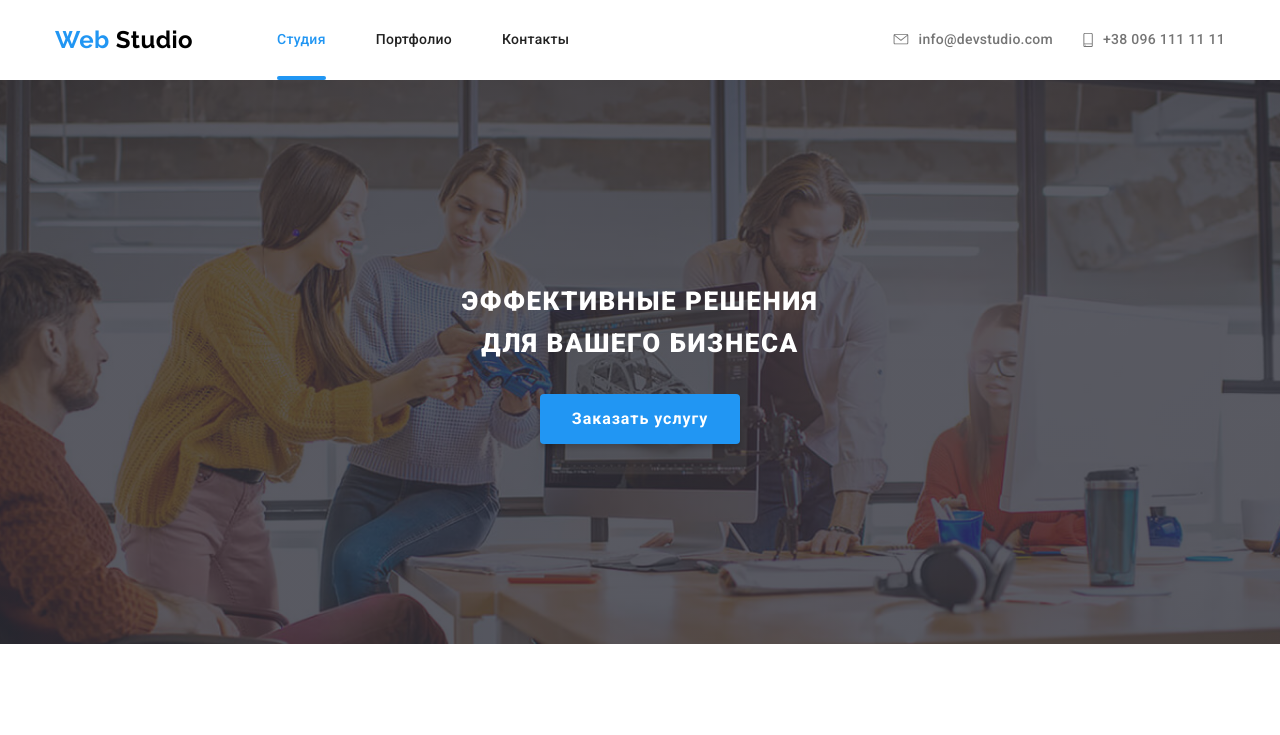
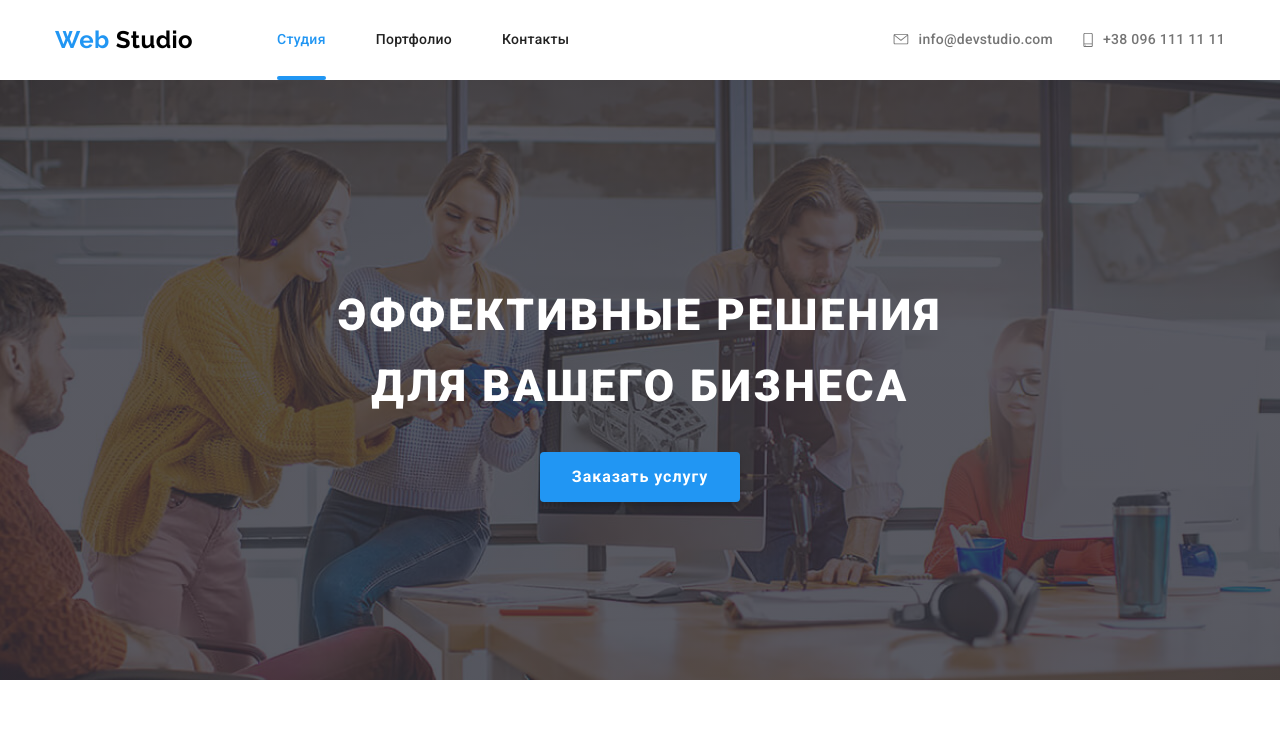
Before and after one commit to VollyKor/goit-markup-hw-08, a plain HTML site: page index.html in a window 1280 px wide. Shown: the top 735 px of the page. Drawn offline with Linux system fonts and the light colour scheme.

Commit message:
исправление героя на десктопе

```diff
--- a/sass/components/index.html/_main-hero.scss
+++ b/sass/components/index.html/_main-hero.scss
@@ -77,6 +77,10 @@
   text-align: center;
   letter-spacing: 0.06em;
   text-transform: uppercase;
+
+  @media screen and (min-width: 1200px) {
+    font-size: 44px;
+  }
 }
 
 .button-order {
```
Also changed, not shown: css/main.css, css/main.min.css, 2 other files.
